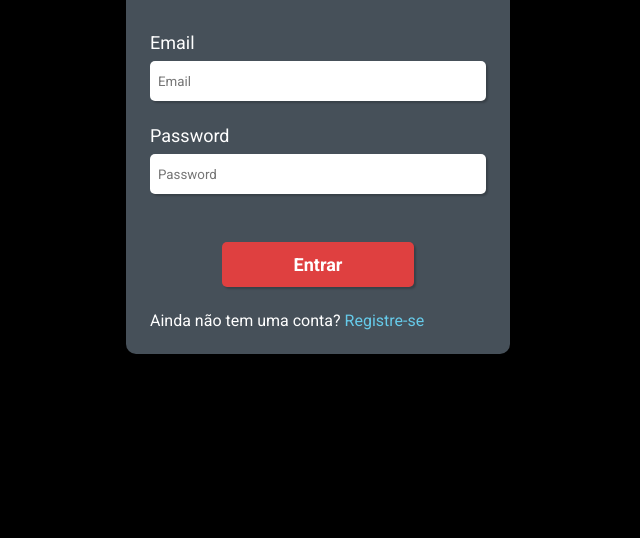
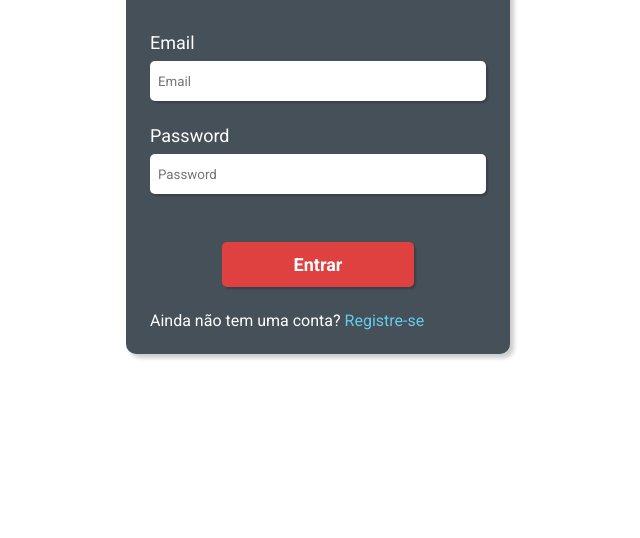
Before and after one commit to LYNX-Grupo-9/Front---JSON-Server, a website: page Login/index.html in a window 1280 px wide. Shown: the part 262-800 px from the top of the page, without its empty margins (322-962 px from the left). Drawn offline with Linux system fonts and the light colour scheme; some packages are replaced by stand-ins of ours; a script that the page names is missing.

Commit message:
fix: bg color

```diff
--- a/Login/style.css
+++ b/Login/style.css
@@ -6,7 +6,7 @@
 }
 
 body {
-    background-color: rgb(0, 0, 0);
+    background-color: rgb(255, 255, 255);
 }
 
 .container {
--- a/Register/style.css
+++ b/Register/style.css
@@ -6,7 +6,7 @@
 }
 
 body {
-    background-color: rgb(0, 0, 0);
+    background-color: rgb(255, 255, 255);
 }
 
 .container {
```
